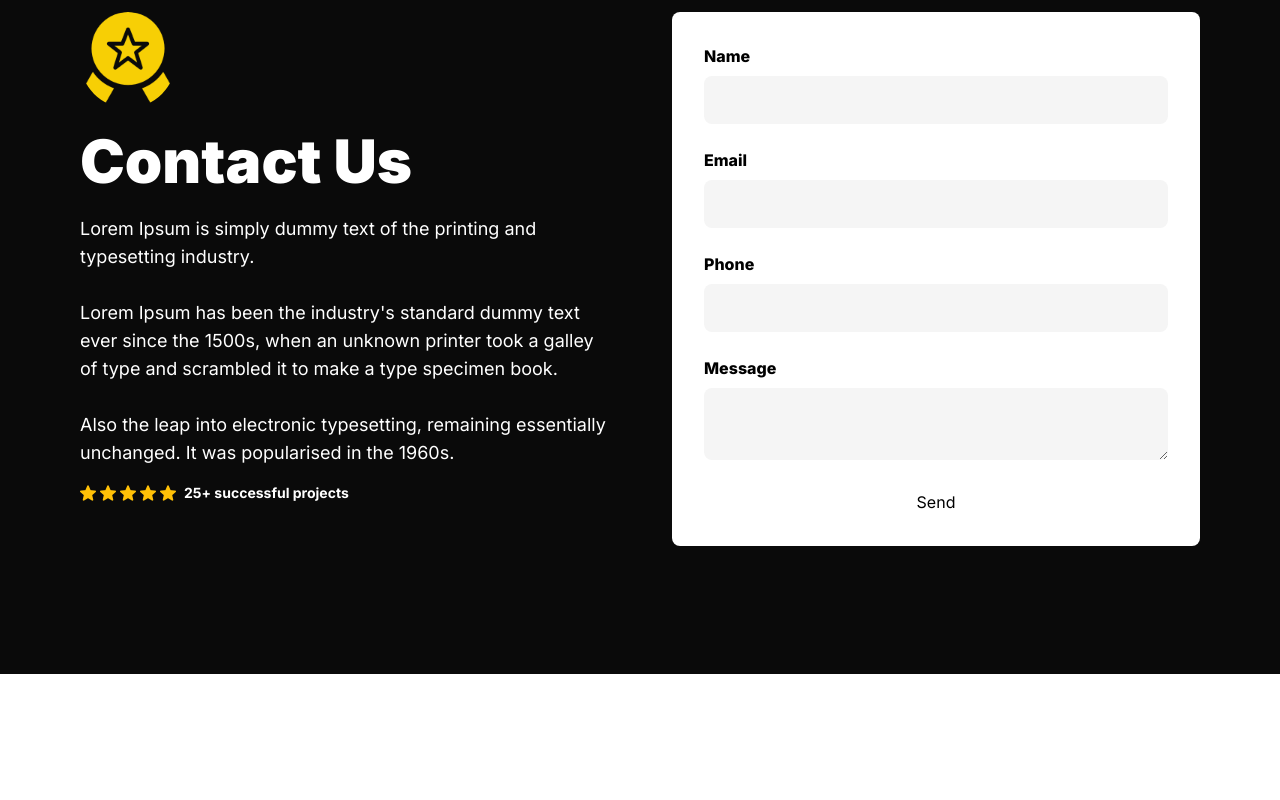
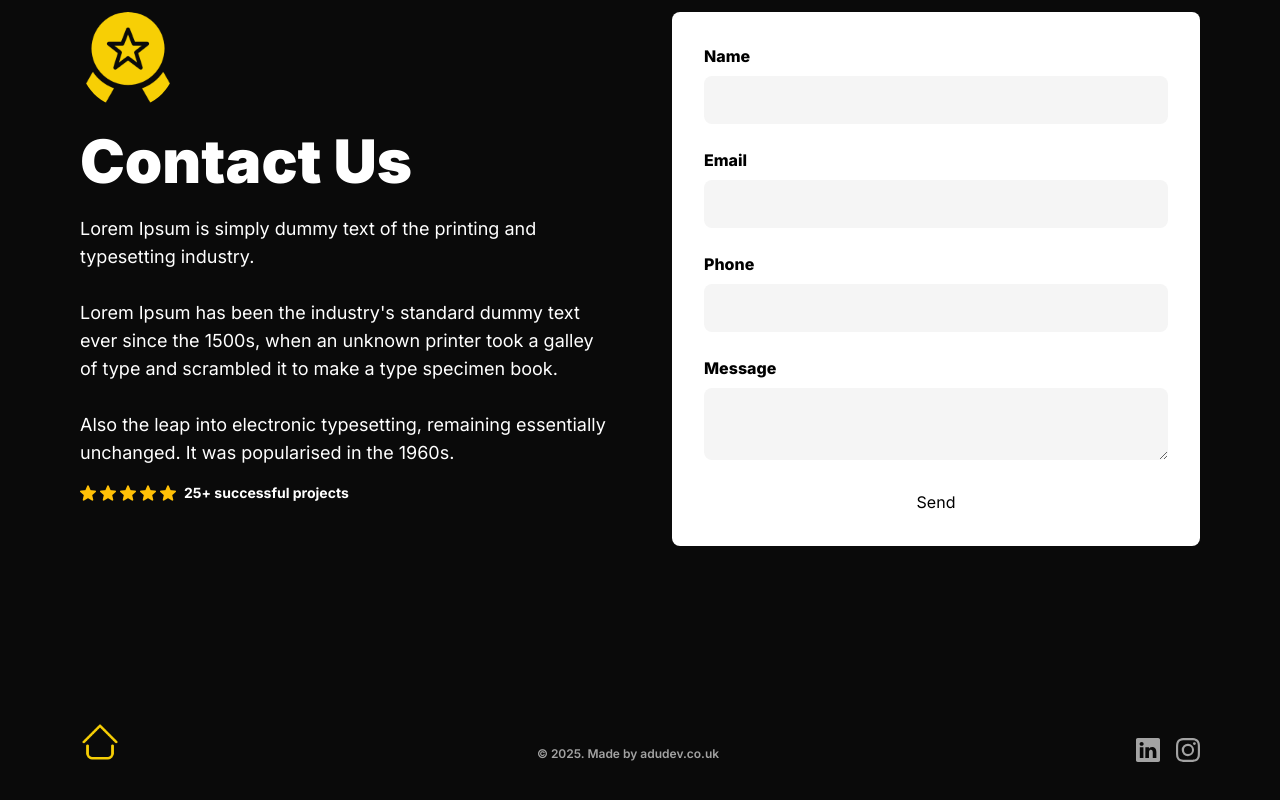
Before and after one commit to Herman-Adu/construction-company-app, a Next.js app: page / in a window 1280 px wide. Shown: the part 4443-5243 px from the top of the page. Before the commit the page ends 5117 px from the top, so only its background shows below. Built offline with nearby package versions, Linux system fonts and the light colour scheme; no server answers.

Commit message:
added a global footer module and a logo component

```diff
--- a/app/layout.tsx
+++ b/app/layout.tsx
@@ -1,12 +1,13 @@
 import type { Metadata } from "next";
 import { Inter } from "next/font/google";
 import "./globals.css";
+import { Footer } from "@/modules/Footer";
 
 const inter = Inter({ subsets: ["latin"] });
 
 export const metadata: Metadata = {
   title: "Contractor App",
-  description: "Let's GOOOOOOOOOOOOO",
+  description: "Construction Company",
 };
 
 export default function RootLayout({
@@ -16,7 +17,10 @@ export default function RootLayout({
 }>) {
   return (
     <html lang="en">
-      <body className={inter.className}>{children}</body>
+      <body className={inter.className}>
+        {children}
+        <Footer />
+      </body>
     </html>
   );
 }
--- /dev/null
+++ b/components/Logo.tsx
@@ -0,0 +1,13 @@
+import Image from "next/image";
+import Link from "next/link";
+import React from "react";
+
+export const Logo = () => {
+  return (
+    <div>
+      <Link href="/">
+        <Image src="/logo2.png" alt="logo" width={40} height={40} />
+      </Link>
+    </div>
+  );
+};
--- /dev/null
+++ b/modules/Footer.tsx
@@ -0,0 +1,33 @@
+import { Container } from "@/components/Container";
+import { Logo } from "@/components/Logo";
+import React from "react";
+import { BsInstagram, BsLinkedin } from "react-icons/bs";
+
+export const Footer = () => {
+  return (
+    <footer className="bg-neutral-950 text-whitepy-4 border-t-1 border-neutral-700">
+      <Container>
+        <div className="flex flex-col md:flex-row justify-between items-center md:items-end gap-4 py-12">
+          <Logo />
+
+          <p className="text-xs text-neutral-400 font-semibold">
+            &copy; {new Date().getFullYear()}. Made by{" "}
+            <a href="https://www.adudev.co.uk" target="_blank">
+              adudev.co.uk
+            </a>
+          </p>
+
+          <div className="flex gap-4 text-neutral-400">
+            <a href="#" target="_blank">
+              <BsLinkedin size="24" />
+            </a>
+
+            <a href="#" target="_blank">
+              <BsInstagram size="24" />
+            </a>
+          </div>
+        </div>
+      </Container>
+    </footer>
+  );
+};
```
